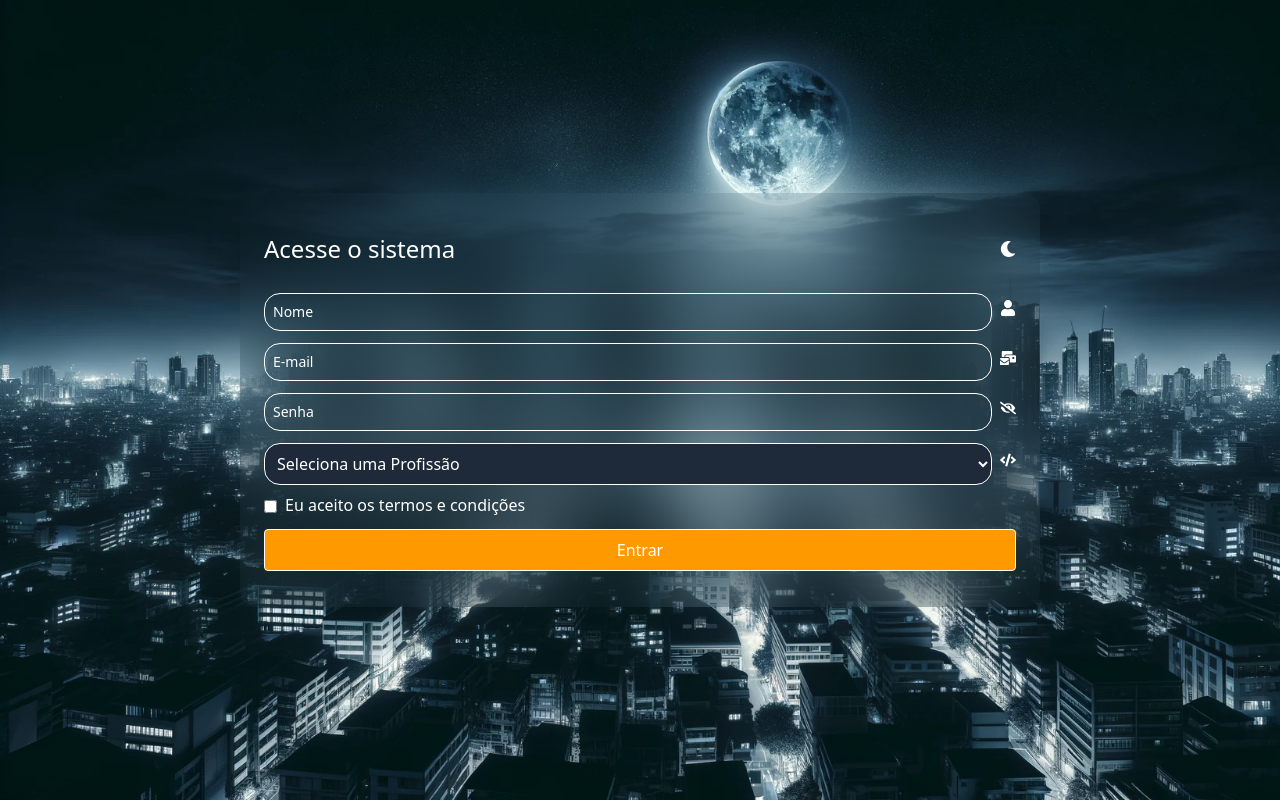
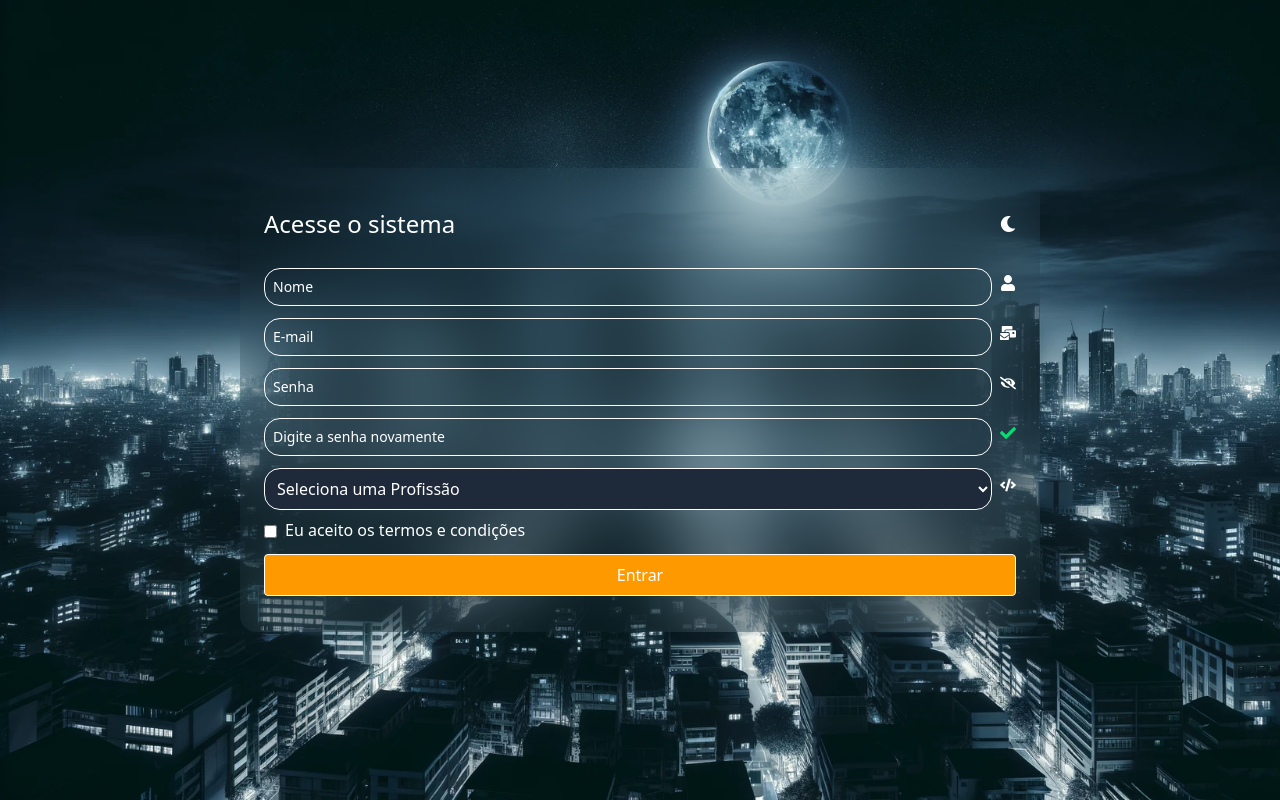
Before and after one commit to jrNaldo/react-login, a React (Vite) app: page / in a window 1280 px wide. Built offline with nearby package versions, Linux system fonts and the light colour scheme.

Commit message:
Atualizações finais de exercicio com useForm( )

```diff
--- a/package.json
+++ b/package.json
@@ -15,13 +15,15 @@
     "react-dom": "^19.2.0",
     "react-hook-form": "^7.71.1",
     "react-icons": "^5.5.0",
-    "tailwindcss": "^4.1.18"
+    "tailwindcss": "^4.1.18",
+    "validator": "^13.15.26"
   },
   "devDependencies": {
     "@eslint/js": "^9.39.1",
     "@types/node": "^24.10.1",
     "@types/react": "^19.2.5",
     "@types/react-dom": "^19.2.3",
+    "@types/validator": "^13.15.10",
     "@vitejs/plugin-react": "^5.1.1",
     "eslint": "^9.39.1",
     "eslint-plugin-react-hooks": "^7.0.1",
--- a/src/Formulario/Form.tsx
+++ b/src/Formulario/Form.tsx
@@ -1,5 +1,5 @@
 import { useContext } from "react";
-import { FaCode, FaEye, FaEyeSlash, FaMailBulk, FaMoon, FaSun, FaUser } from "react-icons/fa";
+import { FaCheck, FaCode, FaEye, FaEyeSlash, FaMailBulk, FaMoon, FaSun, FaTimes, FaUser } from "react-icons/fa";
 import Container from "../layout/Container";
 import { ThemeContext } from "../context/ThemeContext";
 import { useForm } from "react-hook-form";
@@ -7,9 +7,10 @@ import type { FormType } from "../types/FormType";
 import Input from "../layout/Input";
 import usePassWord from "../customHooks/togglePassword";
 import ShowError from "../layout/showError";
+import validator from 'validator'
 
 export default function Form() {
-    const {register,handleSubmit, formState: {errors}, reset} = useForm<FormType>()
+    const {register,handleSubmit, formState: {errors}, reset, watch} = useForm<FormType>()
     const {password, tooglePassword} = usePassWord()
     const {theme, toogleTheme} = useContext(ThemeContext)
 
@@ -17,6 +18,9 @@ export default function Form() {
         alert(`Seja bem vindo, ${data.name}!`)
         reset()
     }
+
+    const watchPassword = watch('password')
+    const watchPasswordConfirmation = watch('passwordConfirmation')
 
     return (
         <div
@@ -55,7 +59,12 @@ export default function Form() {
                     <Input
                         type="email"
                         placeholder="E-mail"
-                        {...register('email', {required: true})}
+                        {...register('email',
+                            {
+                                required: true,
+                                validate: (v) => validator.isEmail(v)
+                            }
+                        )}
                         minLength={8}
                         maxLength={30}
                         />
@@ -63,6 +72,7 @@ export default function Form() {
                 </Container>
 
                 {errors?.email?.type === 'required' && <ShowError text='* Obrigatório'/>}
+                {errors?.email?.type === 'validate' && <ShowError text="Insira um email valido"/>}
 
                 <Container>
                     <Input
@@ -81,6 +91,27 @@ export default function Form() {
 
                 {errors?.password?.type === 'required' && <ShowError text='* Obrigatório'/>}
                 {errors?.password?.type === 'minLength' && <ShowError text="A senha deve conter mais de 8 caracteres" />}
+                <Container>
+                    <Input
+                        type='password'
+                        placeholder="Digite a senha novamente"
+                        {...register('passwordConfirmation',
+                            {
+                                required: true
+                            }
+                        )}
+                        minLength={8}
+                        maxLength={15}
+                        />
+
+                        {
+                            watchPasswordConfirmation === watchPassword ?
+                            <FaCheck className="text-green-400"/> :
+                            <FaTimes className="text-red-400"/>
+                        }
+
+                </Container>
+                {errors?.passwordConfirmation?.type === 'required' && <ShowError text='* Obrigatório'/>}
 
                 <Container>
                     <select
--- a/src/types/FormType.tsx
+++ b/src/types/FormType.tsx
@@ -2,6 +2,7 @@ export type FormType = {
     name: string
     email: string
     password: string
+    passwordConfirmation: string
     profession: string
     acceptTerms: boolean
 }
```
Also changed, not shown: 1 other file (tests, documents, lock files or other folders).
